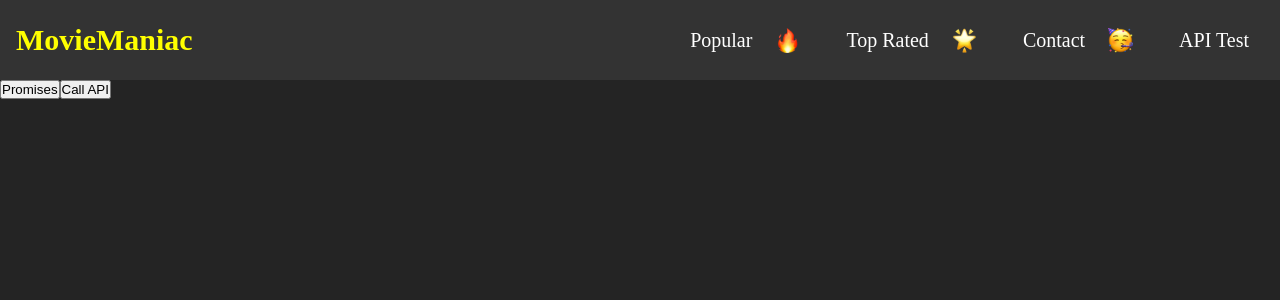
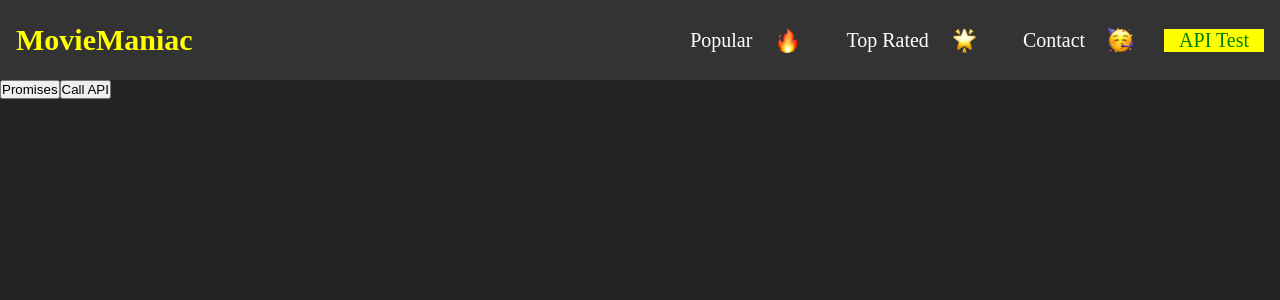
Before and after one commit to MO-SubhrajyotiM-23205/MyCoPilotWorkSpace, a React (Vite) app in the folder MovieManiac/: page /apitest in a window 1280 px wide. Shown: the top 300 px of the page. Built offline with nearby package versions, Linux system fonts and the light colour scheme.

Commit message:
Routing with css

```diff
--- a/MovieManiac/src/App.jsx
+++ b/MovieManiac/src/App.jsx
@@ -3,6 +3,7 @@ import "./app.css";
 import Navbar from "./assets/Components/NavBar/Navbar";
 import MovieList from "./assets/Components/Movielist/MovieList";
 import APITest from "./assets/Components/Movielist/APITest";
+import NotFound from "./assets/Components/NotFound";
 import { Route, Routes } from "react-router-dom";
 
 function App() {
@@ -10,15 +11,15 @@ function App() {
     <div className="App">
       <Navbar />
       <main>
-
         <Routes>
-
+          <Route path="/" element={<MovieList />} />
           <Route path="/movielist" element={<MovieList />} />
           <Route path="/apitest" element={<APITest />} />
+          <Route path="*" element={<NotFound />} />
         </Routes>
-
       </main>
     </div>
+
   );
 }
 
--- a/MovieManiac/src/assets/Components/Movielist/MovieList.jsx
+++ b/MovieManiac/src/assets/Components/Movielist/MovieList.jsx
@@ -29,6 +29,10 @@ const MovieList = () => {
             <MovieCard />
         </div>
     </section>
+
+
+
+
   );
 };
 
--- a/MovieManiac/src/assets/Components/NavBar/Navbar.css
+++ b/MovieManiac/src/assets/Components/NavBar/Navbar.css
@@ -32,3 +32,9 @@
   height: 25px;
   margin-left: 7px;
 }
+
+
+.navbar_links > .active {
+  color: green;
+  background-color: yellow;
+}
--- a/MovieManiac/src/assets/Components/NavBar/Navbar.jsx
+++ b/MovieManiac/src/assets/Components/NavBar/Navbar.jsx
@@ -1,5 +1,5 @@
 import React from "react";
-import { Link } from "react-router-dom";
+import { NavLink } from "react-router-dom";
 import fire from '../../../assets/fire.png';
 import star from '../../../assets/glowing-star.png';
 import party from '../../../assets/party.png';
@@ -10,10 +10,10 @@ const Navbar = () => {
    <nav className="navbar">
         <h1>MovieManiac</h1>
         <div className="navbar_links"> {/*EMMATS*/}
-          <Link to="/movielist">Popular <img src={fire} alt="Fire" className="navbar_icon" /></Link>
-          <Link to="/about">Top Rated <img src={star} alt="Star" className="navbar_icon" /></Link>
-          <Link to="/contact">Contact <img src={party} alt="Party" className="navbar_icon" /></Link>
-          <Link to="/apitest">API Test</Link>
+          <NavLink to="/movielist">Popular <img src={fire} alt="Fire" className="navbar_icon" /></NavLink>
+          <NavLink to="/about">Top Rated <img src={star} alt="Star" className="navbar_icon" /></NavLink>
+          <NavLink to="/contact">Contact <img src={party} alt="Party" className="navbar_icon" /></NavLink>
+          <NavLink to="/apitest">API Test</NavLink>
         </div>
 
       </nav>
--- /dev/null
+++ b/MovieManiac/src/assets/Components/NotFound.jsx
@@ -0,0 +1,10 @@
+import React from "react";
+
+const NotFound = () => (
+  <div style={{ textAlign: "center", marginTop: "3rem" }}>
+    <h2>404 - Page Not Found</h2>
+    <p>The page you are looking for does not exist.</p>
+  </div>
+);
+
+export default NotFound;
```
Also changed, not shown: MovieManiac/src/assets/Components/TestEmmet.jsx (added, +12 -0 lines).
